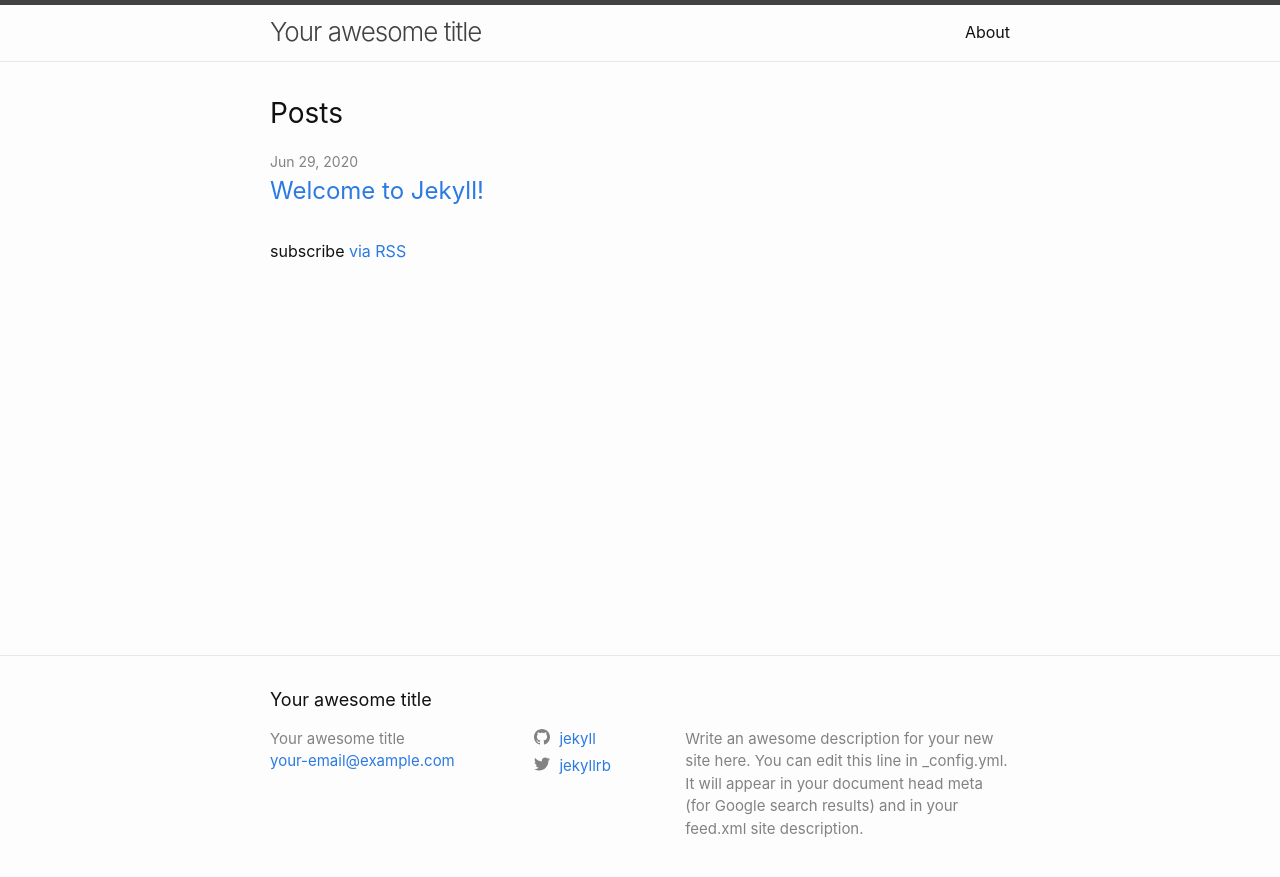
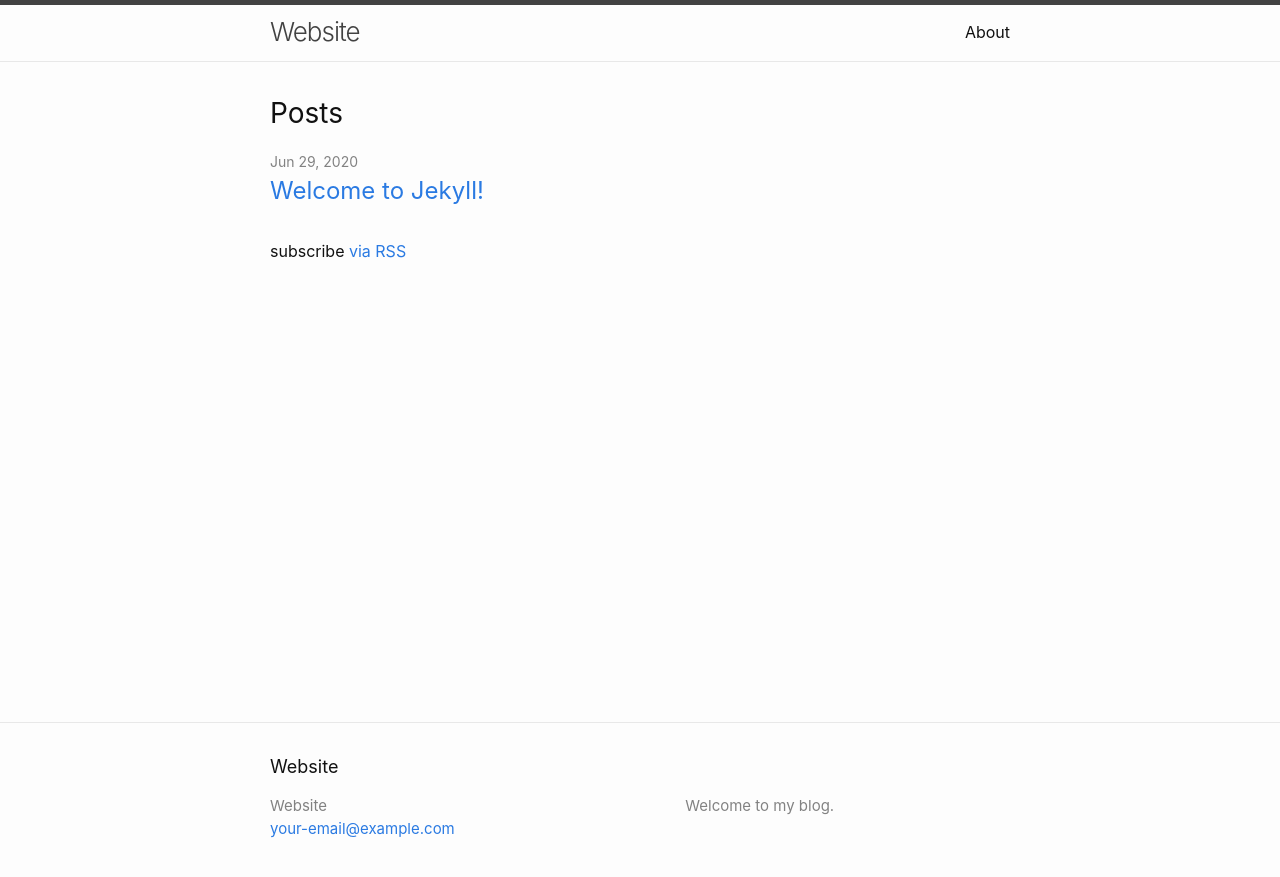
Before and after one commit to Hsuile/blog, a Jekyll site: the page built from index.markdown, in a window 1280 px wide. Shown: the top 877 px of the page. Built offline with Jekyll 4.4.1, drawn with Linux system fonts in a browser that asks for light colours.

Commit message:
update gemfile and config to reflect theme change

```diff
--- a/Gemfile
+++ b/Gemfile
@@ -9,7 +9,7 @@ source "https://rubygems.org"
 # Happy Jekylling!
 # gem "jekyll", "~> 4.1.1"
 # This is the default theme for new Jekyll sites. You may change this to anything you like.
-gem "minima", "~> 2.5"
+# gem "minima", "~> 2.5"
 # If you want to use GitHub Pages, remove the "gem "jekyll"" above and
 # uncomment the line below. To upgrade, run `bundle update github-pages`.
 gem "github-pages", group: :jekyll_plugins
--- a/_config.yml
+++ b/_config.yml
@@ -18,19 +18,17 @@
 # You can create any custom variable you would like, and they will be accessible
 # in the templates via {{ site.myvariable }}.
 
-title: Your awesome title
+title: Website
 email: your-email@example.com
 description: >- # this means to ignore newlines until "baseurl:"
-  Write an awesome description for your new site here. You can edit this
-  line in _config.yml. It will appear in your document head meta (for
-  Google search results) and in your feed.xml site description.
+  Welcome to my blog.
 baseurl: "/blog" # the subpath of your site, e.g. /blog
 url: "https://github.com/Hsuile" # the base hostname & protocol for your site, e.g. http://example.com
-twitter_username: jekyllrb
-github_username:  jekyll
+# twitter_username: jekyllrb
+# github_username:  jekyll
 
 # Build settings
-theme: minima
+# theme: minima
 plugins:
   - jekyll-feed
 
```
